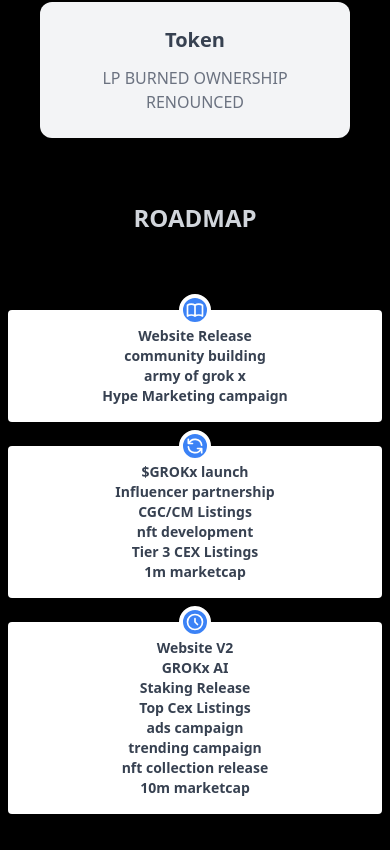
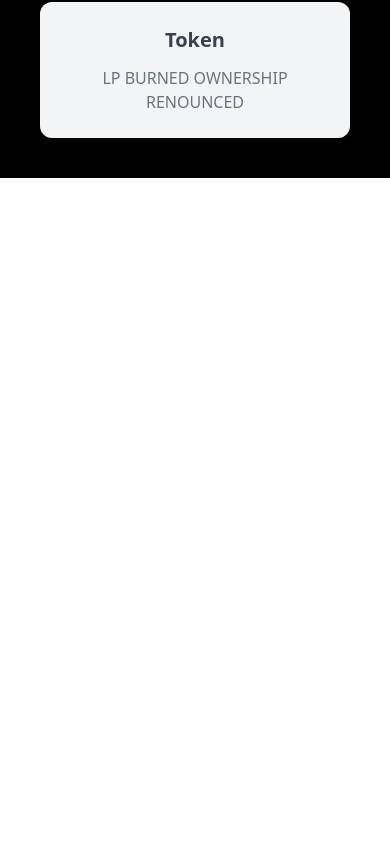
Before and after one commit to expeleeofficial/GROKX, a Next.js app: page / in a window 390 px wide. Shown: the part 1934-2784 px from the top of the page. After the commit the page ends 2112 px from the top, so only its background shows below. Built offline with nearby package versions, Linux system fonts and the light colour scheme.

Commit message:
fixing responsive error

```diff
--- a/LandingPage/Hero.jsx
+++ b/LandingPage/Hero.jsx
@@ -178,7 +178,7 @@ export default function Hero() {
       </main>
       <About />
       <Tokenomics />
-      <Roadmap />
+
     </div>
 
     </>
```
